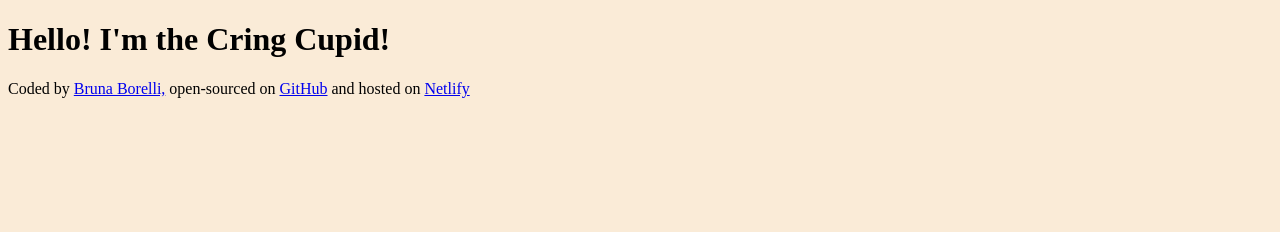
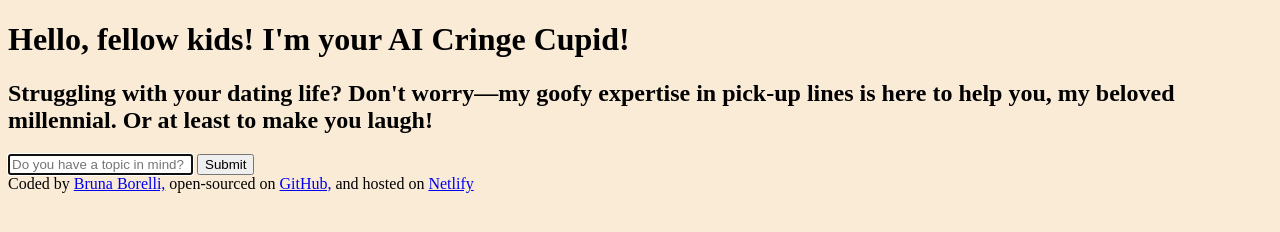
Before and after one commit to bborelli/the-cringe-cupid, a plain HTML site: page index.html in a window 1280 px wide. Drawn offline with Linux system fonts and the light colour scheme.

Commit message:
Inserted basic HTML structure

```diff
--- a/index.html
+++ b/index.html
@@ -4,16 +4,33 @@
     <meta charset="UTF-8" />
     <meta name="viewport" content="width=device-width, initial-scale=1.0" />
     <link rel="stylesheet" href="src/style.css" />
-    <title>The Cringe Cupid</title>
+    <title>AI Cringe Cupid</title>
   </head>
   <body>
-    <h1>Hello! I'm the Cring Cupid!</h1>
+    <header>
+      <h1>Hello, fellow kids! I'm your AI Cringe Cupid!</h1>
+      <h2>
+        Struggling with your dating life? Don't worry—my goofy expertise in
+        pick-up lines is here to help you, my beloved millennial. Or at least to
+        make you laugh!
+      </h2>
+    </header>
+    <main>
+      <form>
+        <input
+          type="text"
+          placeholder="Do you have a topic in mind?"
+          autofocus
+        />
+        <input type="submit" />
+      </form>
+    </main>
     <footer>
       Coded by
       <a href="https://github.com/bborelli" target="_blank">Bruna Borelli,</a>
       open-sourced on
       <a href="https://github.com/bborelli/the-cringe-cupid" target="_blank">
-        GitHub</a
+        GitHub,</a
       >
       and hosted on
       <a href="https://cringe-cupid.netlify.app/" target="_blank">Netlify</a>
```
